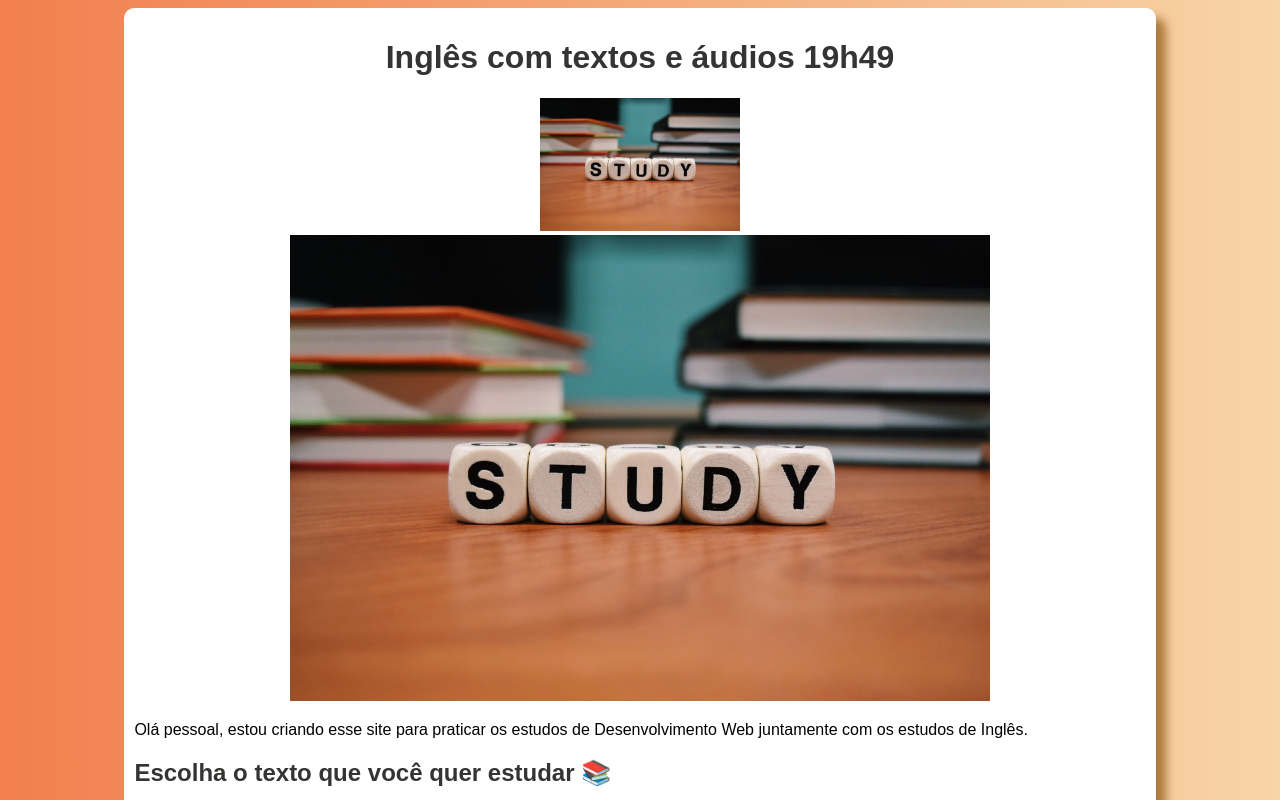
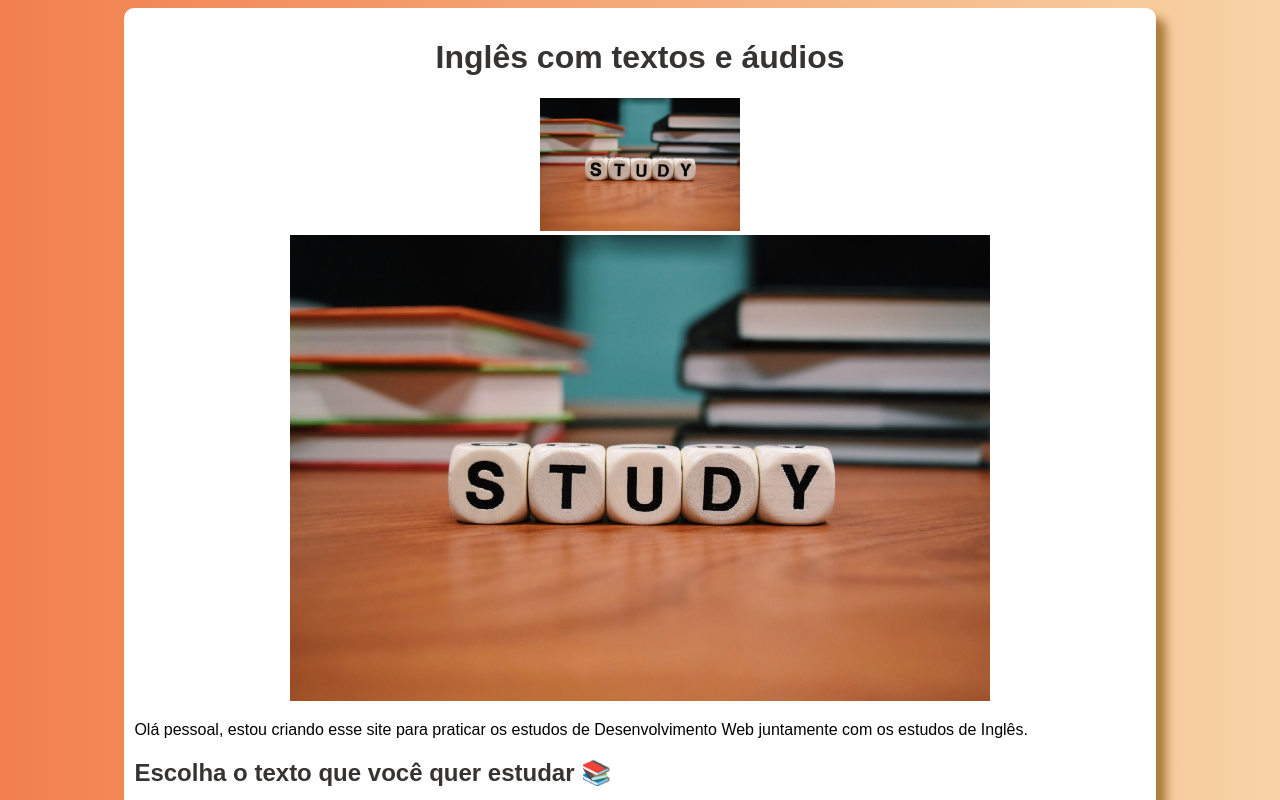
Before and after one commit to andrekiabo/english, a plain HTML site: page index.html in a window 1280 px wide. Shown: the top 800 px of the page. Drawn offline with Linux system fonts and the light colour scheme.

Commit message:
Update index.html

```diff
--- a/index.html
+++ b/index.html
@@ -14,7 +14,7 @@
 
 
 <main>
-    <h1>Inglês com textos e áudios 19h49 </h1>
+    <h1>Inglês com textos e áudios </h1>
 
 
              <p style="text-align:center;">
```
